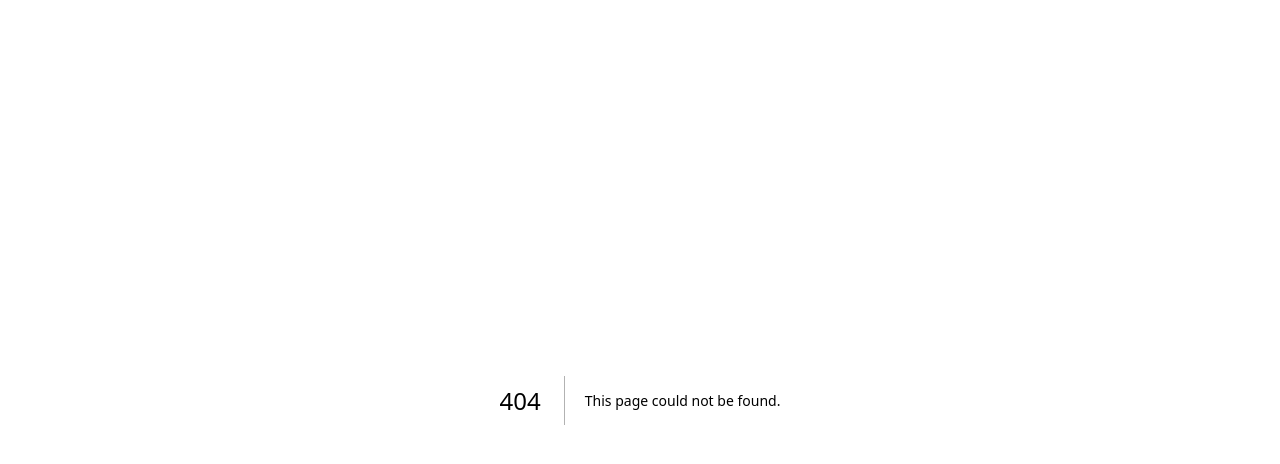
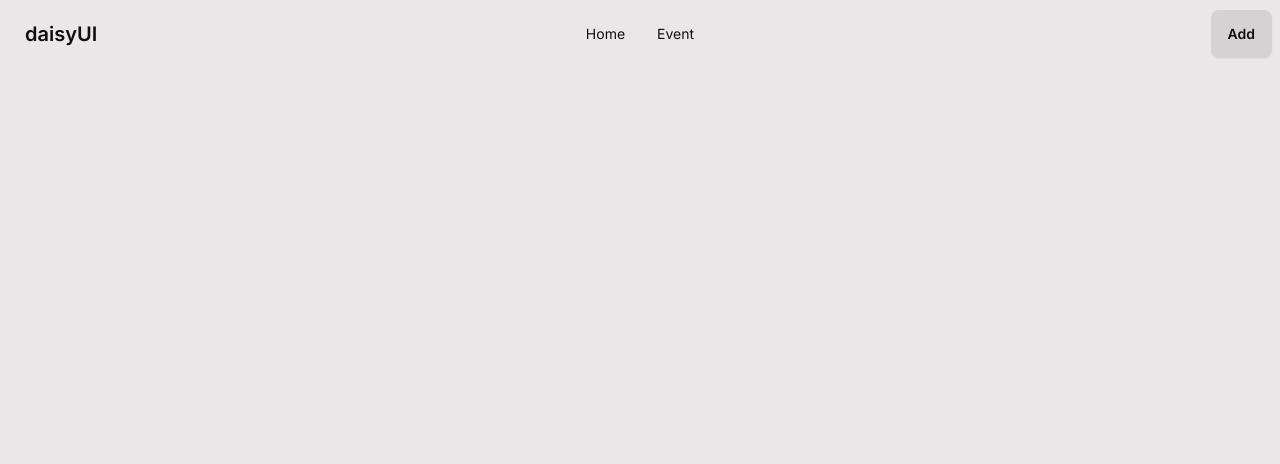
Before and after one commit to leylashd/eventmakers-pixelpioneers, a Next.js app: page /dashboard in a window 1280 px wide. Before the commit this address had no page. Shown: the top 464 px of the page. Built offline with nearby package versions, Linux system fonts and the light colour scheme.

Commit message:
buat event catalog fetch dari api

```diff
--- a/package.json
+++ b/package.json
@@ -9,7 +9,7 @@
     "lint": "next lint"
   },
   "dependencies": {
-    "next": "14.2.2",
+    "next": "^14.2.2",
     "react": "^18",
     "react-dom": "^18"
   },
--- /dev/null
+++ b/src/app/dashboard/page.js
@@ -0,0 +1,8 @@
+import { Navbar } from "@/components/Navbar";
+import React from "react";
+
+export default function Page() {
+    return <div>
+        <Navbar />
+    </div>;
+}
--- /dev/null
+++ b/src/app/event/page.js
@@ -0,0 +1,22 @@
+import { EventList } from "@/components/EventList";
+import { Navbar } from "@/components/Navbar";
+import Link from "next/link";
+import React from "react";
+
+export default async function Page() {
+    const res = await fetch("https://eventmakers.devscale.id/events/", {
+        cache: "no-store",
+    });
+    const { data } = await res.json();
+    console.log(data);
+    return (
+        <main>
+            <Navbar />
+            <div className="grid grid-cols-3 mt-5 place-items-center">
+                {data.map((item) => {
+                    return <EventList id={item.events.id} title={item.events.title} image={item.events.image} datetime={item.events.dateTime} author={item.events.author} />;
+                })}
+            </div>
+        </main>
+    );
+}
--- /dev/null
+++ b/src/components/EventList.jsx
@@ -0,0 +1,21 @@
+"use client";
+
+import React from "react";
+
+export const EventList = ({title, image, datetime, author}) => {
+  return (
+    <div className="card w-96 shadow-xl my-5 bg-slate-50 truncate">
+      <figure >
+        <img className="object-cover h-96 w-full" src={image} alt="Shoes" />
+      </figure>
+      <div className="card-body">
+        <h2 className="card-title ">{title}</h2>
+        <p className="badge badge-outline">{datetime}</p>
+        <div className="badge badge-outline">{author}</div>
+        <div className="card-actions justify-end">
+          <button class="btn btn-xs sm:btn-sm ">Details</button>
+        </div>
+      </div>
+    </div>
+  );
+};
--- /dev/null
+++ b/src/components/Navbar.jsx
@@ -0,0 +1,55 @@
+"use client";
+
+import Link from "next/link";
+import React from "react";
+
+export const Navbar = () => {
+  return (
+    <div>
+      <div class="navbar bg-base-100">
+        <div class="navbar-start">
+          <div class="dropdown">
+            <div tabindex="0" role="button" class="btn btn-ghost lg:hidden">
+              <svg xmlns="http://www.w3.org/2000/svg" class="h-5 w-5" fill="none" viewBox="0 0 24 24" stroke="currentColor">
+                <path stroke-linecap="round" stroke-linejoin="round" stroke-width="2" d="M4 6h16M4 12h8m-8 6h16" />
+              </svg>
+            </div>
+            <ul tabindex="0" class="menu menu-sm dropdown-content mt-3 z-[1] p-2 shadow bg-base-100 rounded-box w-52">
+              <li>
+                <a>Item 1</a>
+              </li>
+              <li>
+                <a>Parent</a>
+                <ul class="p-2">
+                  <li>
+                    <a>Submenu 1</a>
+                  </li>
+                  <li>
+                    <a>Submenu 2</a>
+                  </li>
+                </ul>
+              </li>
+              <li>
+                <a>Item 3</a>
+              </li>
+            </ul>
+          </div>
+          <a class="btn btn-ghost text-xl">daisyUI</a>
+        </div>
+        <div class="navbar-center hidden lg:flex">
+          <ul class="menu menu-horizontal px-1">
+            <li>
+              <Link href="/dashboard">Home</Link>
+            </li>
+            <li>
+              <Link href="/event">Event</Link>
+            </li>
+          </ul>
+        </div>
+        <div class="navbar-end">
+          <a class="btn">Add</a>
+        </div>
+      </div>
+    </div>
+  );
+};
```
Also changed, not shown: 1 other file (tests, documents, lock files or other folders).
